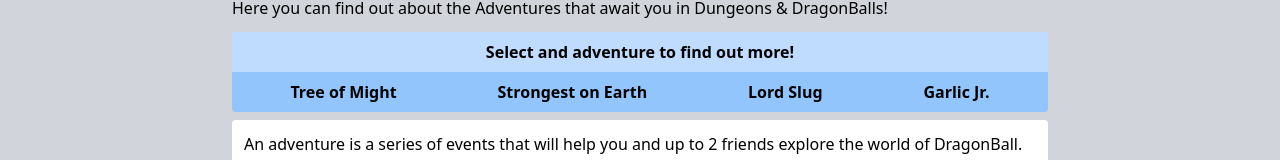
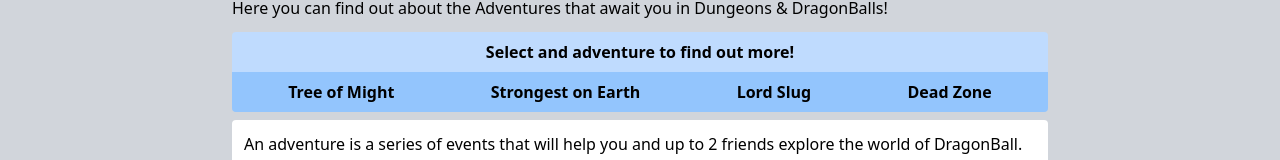
Before and after one commit to KylePep/ddbwiki, a Next.js app: page /adventure in a window 1280 px wide. Shown: the part 184-344 px from the top of the page. Built offline with nearby package versions, Linux system fonts and the light colour scheme.

Commit message:
Fixed name and Link for an Adventure

```diff
--- a/app/adventure/[slug]/page.tsx
+++ b/app/adventure/[slug]/page.tsx
@@ -35,8 +35,8 @@ export default function page(url:URL) {
         <Link href={`/adventure/lordSlug`}>
         <button className='font-bold hover:text-white'>Lord Slug</button>
         </Link>
-        <Link href={`/adventure/garlicJr`}>
-        <button className='font-bold hover:text-white'>Garlic Jr.</button>
+        <Link href={`/adventure/deadZone`}>
+        <button className='font-bold hover:text-white'>Dead Zone</button>
         </Link>
       </div>
 
--- a/app/adventure/page.tsx
+++ b/app/adventure/page.tsx
@@ -16,8 +16,8 @@ export default function page() {
         <Link href={`/adventure/lordSlug`}>
         <button className='font-bold hover:text-white'>Lord Slug</button>
         </Link>
-        <Link href={`/adventure/garlicJr`}>
-        <button className='font-bold hover:text-white'>Garlic Jr.</button>
+        <Link href={`/adventure/deadZone`}>
+        <button className='font-bold hover:text-white'>Dead Zone</button>
         </Link>
       </div>
       <div className='bg-white rounded my-2 p-3'>
```
Also changed, not shown: shared/constants/adventureData.json (+4 -4 lines).
